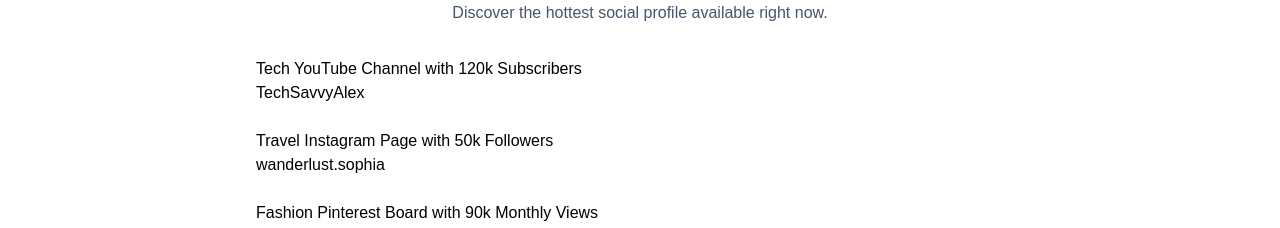
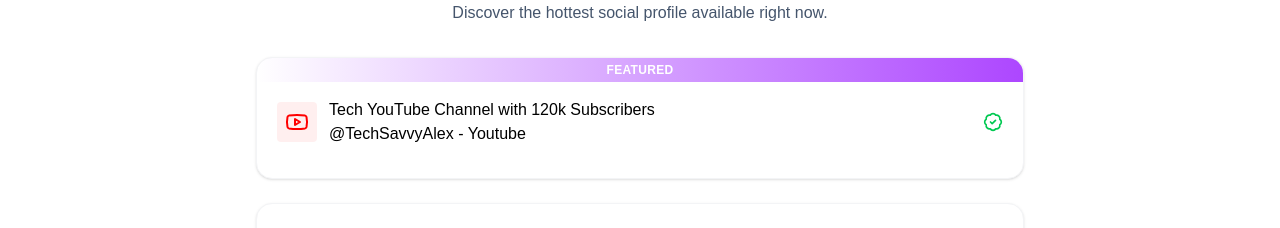
Before and after one commit to waibaBikash/Flipearn, a React (Vite) app in the folder client/: page / in a window 1280 px wide. Shown: the part 695-923 px from the top of the page. Built offline with nearby package versions, Linux system fonts and the light colour scheme; no server answers; a web font is replaced by a local one.

Commit message:
feat: add ListingCard component and integrate it into LatestListings for improved listing display

```diff
--- a/client/src/components/LatestListings.jsx
+++ b/client/src/components/LatestListings.jsx
@@ -1,6 +1,7 @@
 import React from 'react'
 import Title from './Title'
 import { useSelector } from 'react-redux'
+import ListingCard from './ListingCard.jsx';
 
 const LatestListings = () => {
 
@@ -12,8 +13,7 @@
           <div className='flex flex-col gap-6 px-6'>
             {listings.slice(0,4).map((listing, index)=>(
               <div key={index} className='mx-auto w-full max-w-3xl rounded-xl'>
-                   <h1>{listing.title}</h1>
-                   <h1>{listing.username}</h1>
+                   <ListingCard listing={listing} />
               </div>
             ))}
 
--- /dev/null
+++ b/client/src/components/ListingCard.jsx
@@ -0,0 +1,36 @@
+import React from 'react'
+import { platformIcons } from '../assets/assets';
+import { BadgeCheck } from 'lucide-react';
+
+const ListingCard = ({listing}) => {
+
+  const currency = import.meta.env.VITE_CURRENCY || '$';
+
+  return (
+    <div className='relative bg-white rounded-2xl shadow-sm border border-gray-100 overflow-hidden hover:shadow-md transition'>
+      {/* Featured Banner */}
+{ listing.featured &&(
+  <>
+    <p className='py-1' />
+    <div className='absolute top-0 left-0 w-full bg-gradient-to-r form-pink-500 to-purple-500 text-white text-center text-xs font-semibold py-1 tracking-wide uppercase'>Featured</div>
+  </>
+)}
+
+  <div className='p-5 pt-8'>
+ {/* Header */}
+
+  <div className='flex items-center gap-3 mb-3'>
+   {platformIcons[listing.platform]}
+
+    <div className='flex flex-col'>
+      <h2>{listing.title}</h2>
+      <p>@{listing.username} -  <span className='capitalize'>{listing.platform}</span></p>
+    </div>
+     {listing.verified && <BadgeCheck className='text-green-500 ml-auto w-5 h-5' />}
+  </div>
+  </div>
+    </div>
+  )
+}
+
+export default ListingCard
```
Also changed, not shown: 1 other file (tests, documents, lock files or other folders).
